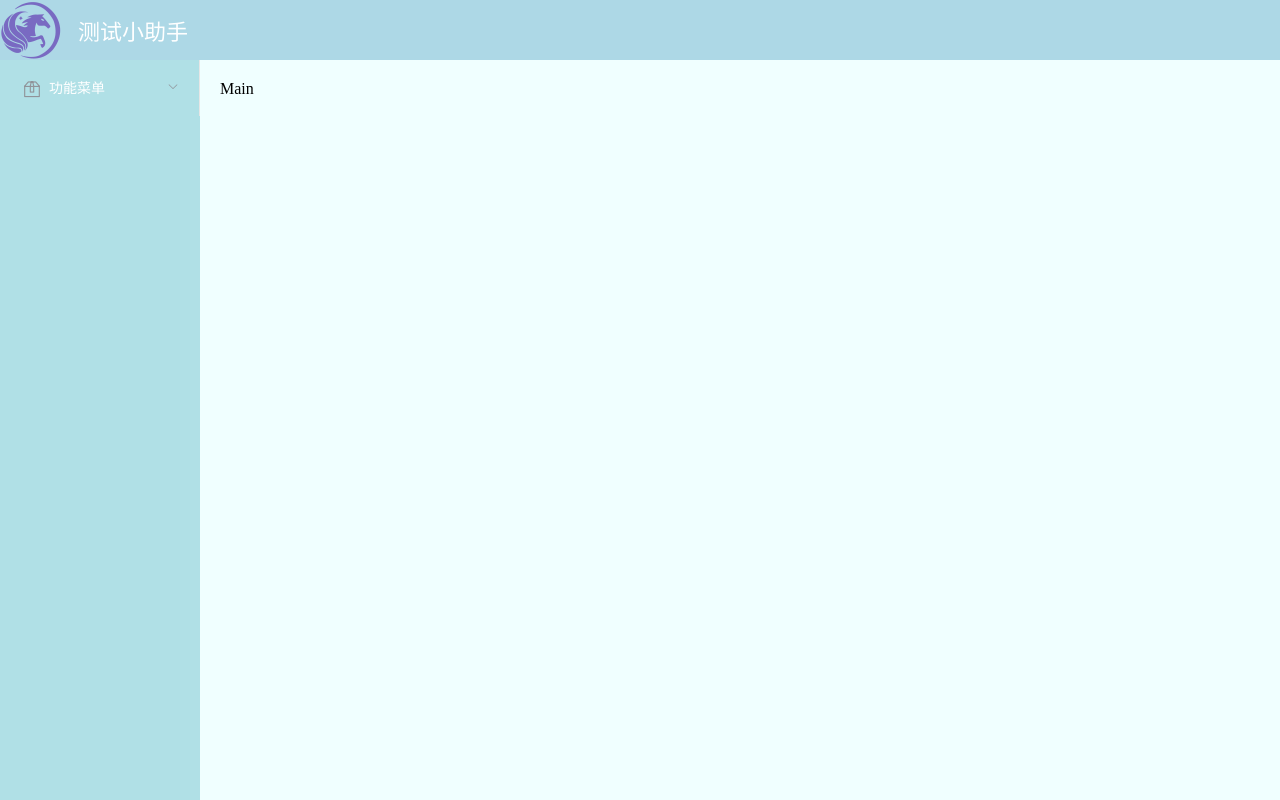
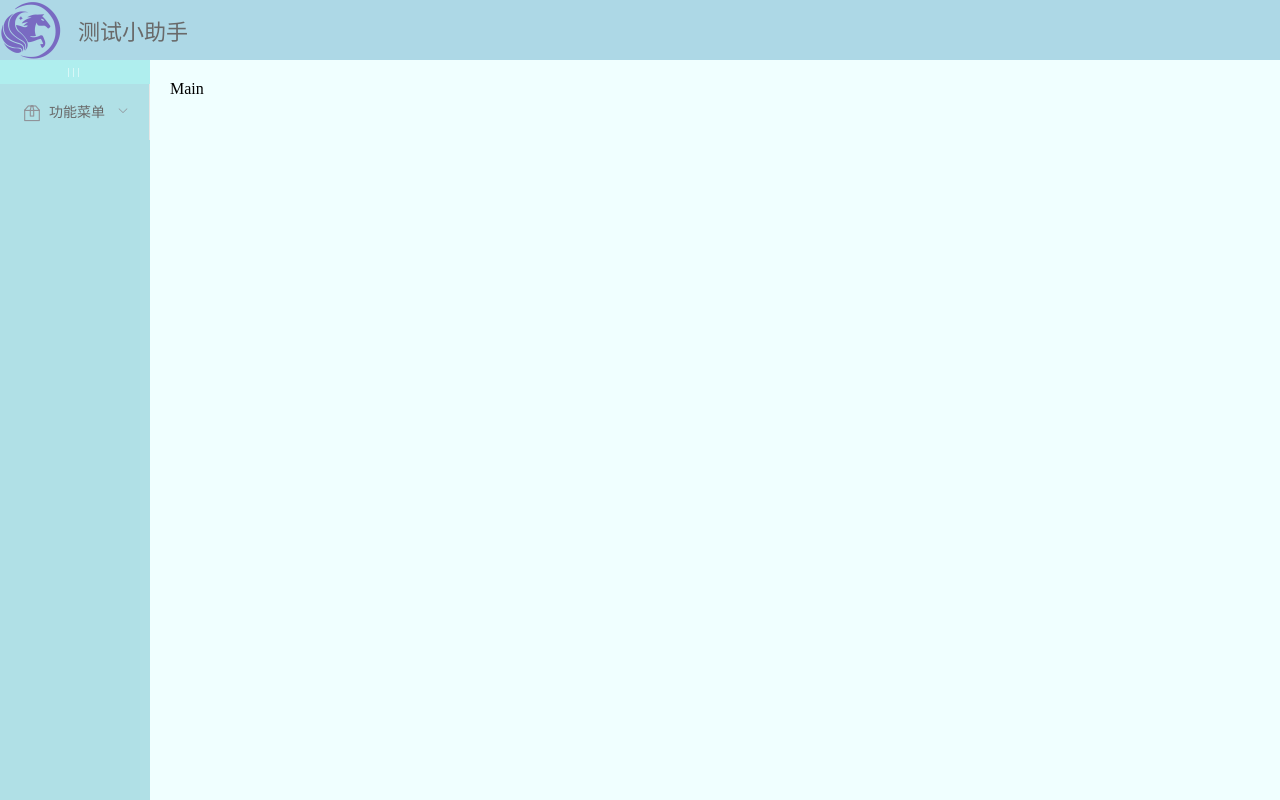
Before and after one commit to Mozziy/TestHelperTools, a Vue app: page /#/home in a window 1280 px wide. Built offline with nearby package versions, Linux system fonts and the light colour scheme.

Commit message:
侧边栏的渲染

```diff
--- a/src/view/Home.vue
+++ b/src/view/Home.vue
@@ -10,9 +10,11 @@
     <!-- 页面主体区域 -->
     <el-container>
       <!-- 侧边栏 -->
-      <el-aside width="200px">
-        <el-menu background-color="#B0E0E6" text-color="#fff"
-          active-text-color="#ffd04b">
+      <el-aside :width="isCollapse ? '64px' : '150px'">
+        <div class="toggle-button" @click="toggleCollapse">|||</div>
+        <el-menu background-color="#B0E0E6" text-color="#696969"
+          active-text-color="#ffd04b" :unique-opened="true"
+          :collapse="isCollapse" :collapse-transition="false">
           <!-- 一级菜单 -->
           <el-submenu index="1">
             <!-- 一级菜单模板区域 -->
@@ -32,7 +34,10 @@
               </template>
             </el-menu-item>
             <el-submenu index="1-2">
-              <template #title>预留</template>
+              <template #title>
+                <i class="el-icon-dessert"></i>
+                <span>其他功能</span>
+              </template>
               <el-menu-item index="1-2-1">预留</el-menu-item>
             </el-submenu>
           </el-submenu>
@@ -45,8 +50,21 @@
 </template>
 
 <script>
+import { ref } from 'vue'
 export default {
-  name: 'Home'
+  name: 'Home',
+  setup () {
+    const isCollapse = ref(false)
+    // 点击按钮，实现菜单的折叠和展开
+    function toggleCollapse () {
+      isCollapse.value = !isCollapse.value
+    }
+
+    return {
+      isCollapse,
+      toggleCollapse
+    }
+  }
 }
 </script>
 
@@ -59,7 +77,7 @@ export default {
   background-color: #ADD8E6	;
   padding-left: 0;
   font-size: 22px;
-  color: #fff;
+  color: #696969;
   > div {
     display: flex;
     align-items: center;
@@ -75,5 +93,18 @@ export default {
 
 .el-main {
   background-color: #F0FFFF;
+  .el-menu {
+    border-right: none;  // 解决右边菜单对不齐的情况
+  }
+}
+
+.toggle-button {
+  background-color: #AFEEEE;
+  font-size: 10px;
+  line-height: 24px;
+  color: #fff;
+  text-align: center;
+  letter-spacing: 0.3em;
+  cursor: pointer;
 }
 </style>
```
